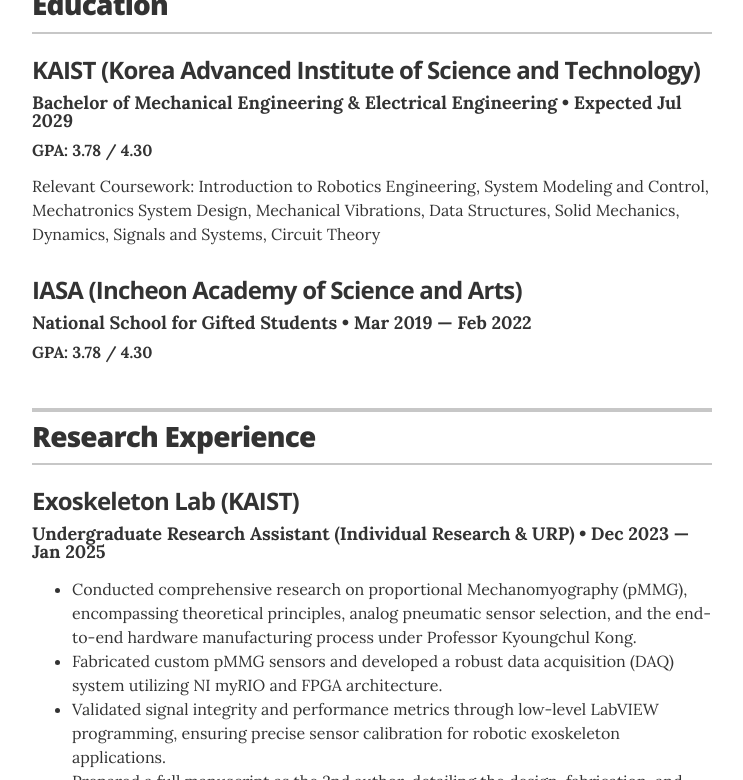
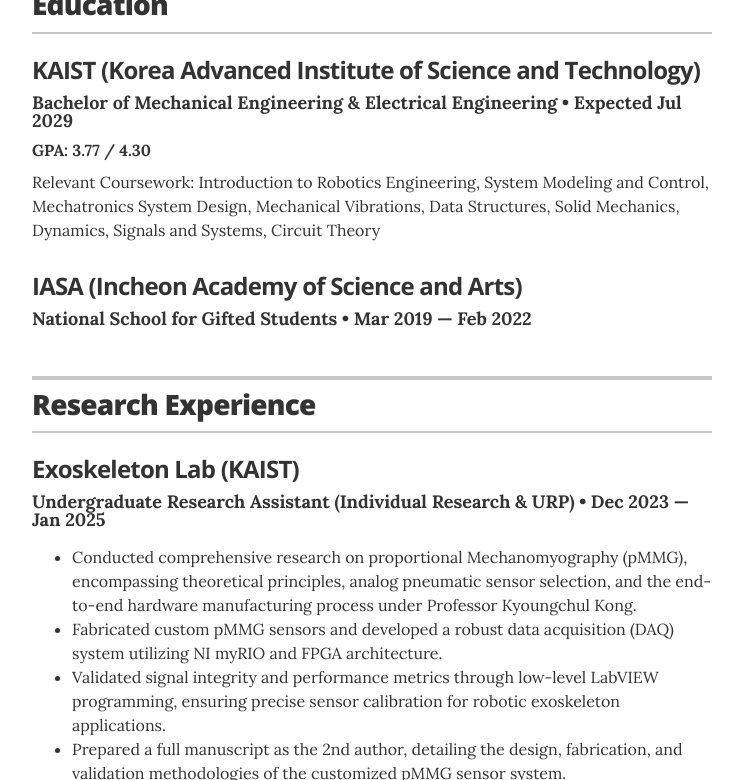
Before and after one commit to joonseokym/joonseokym.github.io, a Jekyll site: the page built from index.html, in a window 1280 px wide and 900 px high, scrolled down 794 px, cut to the strip 120-900 px from the top of the window. Shown: the whole strip, without its empty margins (268-1011 px from the left). Built offline with Jekyll 4.4.1, drawn with Linux system fonts in a browser that asks for light colours.

Commit message:
feat: gpa error solve

```diff
--- a/_layouts/resume.html
+++ b/_layouts/resume.html
@@ -50,20 +50,26 @@
         <h4 class="resume-item-details group">
           {{ education.degree }} &bull; {{ education.year }}
         </h4>
+
+        {% if education.gpa and education.gpa != "" %}
         <h5 class="resume-item-details award-title">
-          GPA: 3.78 / 4.30
+          GPA: {{ education.gpa }}
         </h5>
+        {% endif %}
+
+        {% if education.summary and education.summary != "" %}
+        <p class="resume-item-copy">{{ education.summary }}</p>
+        {% endif %}
+
         <ul class="resume-item-list">
           {% for award in education.awards %}
           <li>{{ award.award }}</li>
           {% endfor %}
         </ul>
-        <p class="resume-item-copy">{{ education.summary }}</p>
       </div>
       {% endfor %}
     </section>
     {% endif %}
-
     {% if site.resume_section_experience %}
     <section class="content-section">
       <header class="section-header">
```
